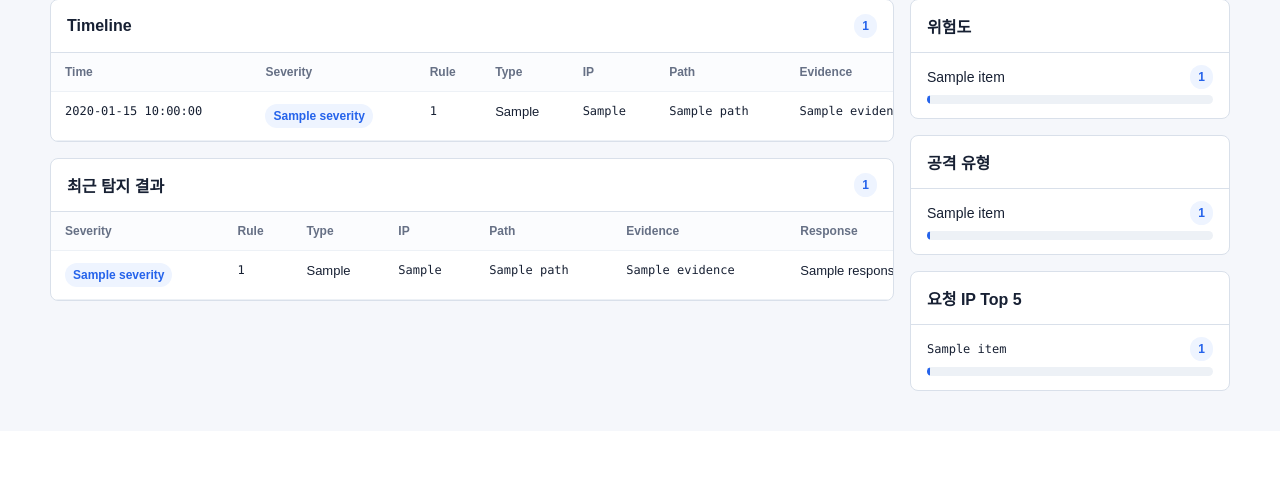
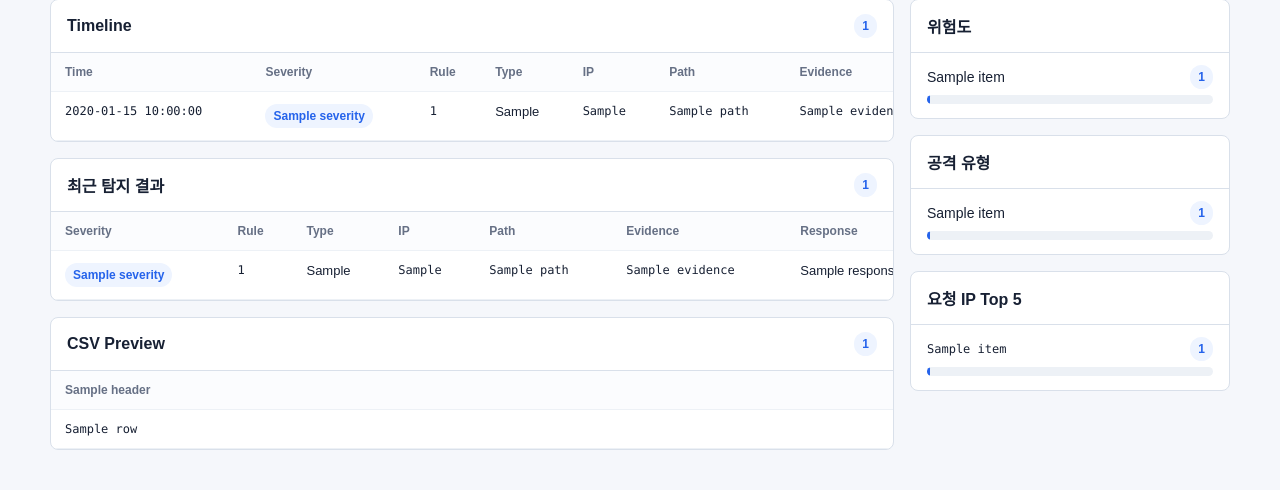
Before and after one commit to jhlee-codes/web-attack-log-analyzer, a Flask app: template app/templates/dashboard.html in a window 1280 px wide. Shown: the part 542-1032 px from the top of the page. Before the commit the page ends 933 px from the top, so only its background shows below. Run offline with Flask 3, Linux system fonts and the light colour scheme; the template is opened without the code that fills it: most values are stand-ins (such as "Sample title", 1, 10 or a date in 2020); some libraries are stand-ins or nearby versions.

Commit message:
feat: 대시보드 CSV 미리보기 추가

```diff
--- a/app/app.py
+++ b/app/app.py
@@ -4,6 +4,7 @@ from collections import Counter
 from datetime import datetime
 from tempfile import TemporaryDirectory
 from urllib.parse import urlencode
+import csv
 import json
 import logging
 import re
@@ -89,6 +90,49 @@ def build_report_downloads(report_file: Path | None) -> list[dict]:
         for label, candidate in candidates
         if candidate.exists()
     ]
+
+
+def get_findings_csv_file(report_file: Path | None) -> Path | None:
+    if report_file is None:
+        return None
+
+    timestamp = report_file.stem.removeprefix("web_attack_detection_report_")
+    return RESULT_DIR / f"web_attack_detection_findings_{timestamp}.csv"
+
+
+def build_csv_preview(report_file: Path | None, limit: int = 20) -> dict:
+    csv_file = get_findings_csv_file(report_file)
+
+    if csv_file is None or not csv_file.exists():
+        return {
+            "filename": "",
+            "headers": [],
+            "rows": [],
+            "error": "",
+        }
+
+    try:
+        with csv_file.open("r", encoding="utf-8", newline="") as file:
+            reader = csv.DictReader(file)
+            headers = reader.fieldnames or []
+            rows = [
+                {header: row.get(header, "") for header in headers}
+                for _, row in zip(range(limit), reader)
+            ]
+    except (OSError, csv.Error) as error:
+        return {
+            "filename": csv_file.name,
+            "headers": [],
+            "rows": [],
+            "error": f"CSV 미리보기를 읽을 수 없습니다: {error}",
+        }
+
+    return {
+        "filename": csv_file.name,
+        "headers": headers,
+        "rows": rows,
+        "error": "",
+    }
 
 
 def build_report_history() -> list[dict]:
@@ -373,6 +417,7 @@ def build_empty_dashboard_data(
         "share_path": build_dashboard_share_path(filters, report_file),
         "timeline": [],
         "recent_findings": [],
+        "csv_preview": build_csv_preview(report_file),
         "error": error,
     }
 
@@ -430,6 +475,7 @@ def load_dashboard_data(filters: dict | None = None, report_name: str = ""):
         "share_path": build_dashboard_share_path(filters, report_file),
         "timeline": timeline,
         "recent_findings": findings[-20:][::-1],
+        "csv_preview": build_csv_preview(report_file),
         "error": "",
     }
 
--- a/app/templates/dashboard.html
+++ b/app/templates/dashboard.html
@@ -638,6 +638,40 @@
                         <div class="empty">탐지 결과가 없습니다.</div>
                     {% endif %}
                 </section>
+
+                {% if dashboard.csv_preview.error or dashboard.csv_preview.rows %}
+                    <section style="margin-top: 16px;">
+                        <div class="section-head">
+                            <h2>CSV Preview</h2>
+                            <span class="badge">{{ dashboard.csv_preview.rows|length }}</span>
+                        </div>
+
+                        {% if dashboard.csv_preview.error %}
+                            <div class="empty">{{ dashboard.csv_preview.error }}</div>
+                        {% else %}
+                            <div class="table-wrap">
+                                <table>
+                                    <thead>
+                                        <tr>
+                                            {% for header in dashboard.csv_preview.headers %}
+                                                <th>{{ header }}</th>
+                                            {% endfor %}
+                                        </tr>
+                                    </thead>
+                                    <tbody>
+                                        {% for row in dashboard.csv_preview.rows %}
+                                            <tr>
+                                                {% for header in dashboard.csv_preview.headers %}
+                                                    <td class="mono">{{ row[header] }}</td>
+                                                {% endfor %}
+                                            </tr>
+                                        {% endfor %}
+                                    </tbody>
+                                </table>
+                            </div>
+                        {% endif %}
+                    </section>
+                {% endif %}
             </div>
 
             <div>
```
Also changed, not shown: tests/test_dashboard.py (+47 -0 lines), README.md.
